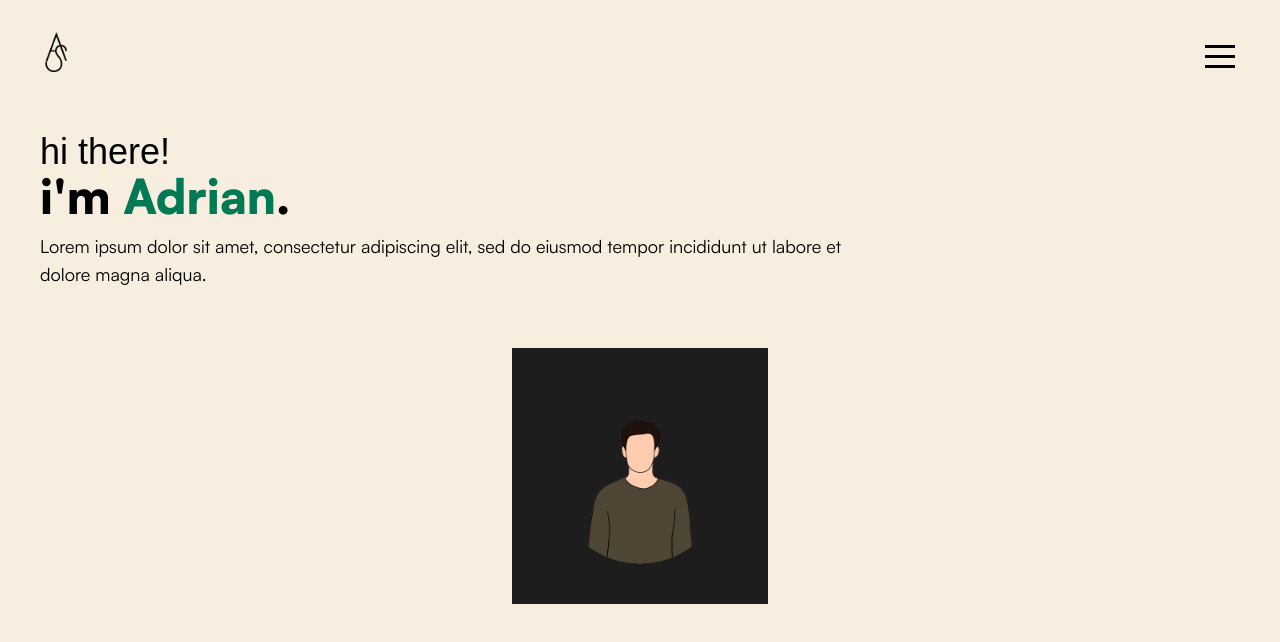
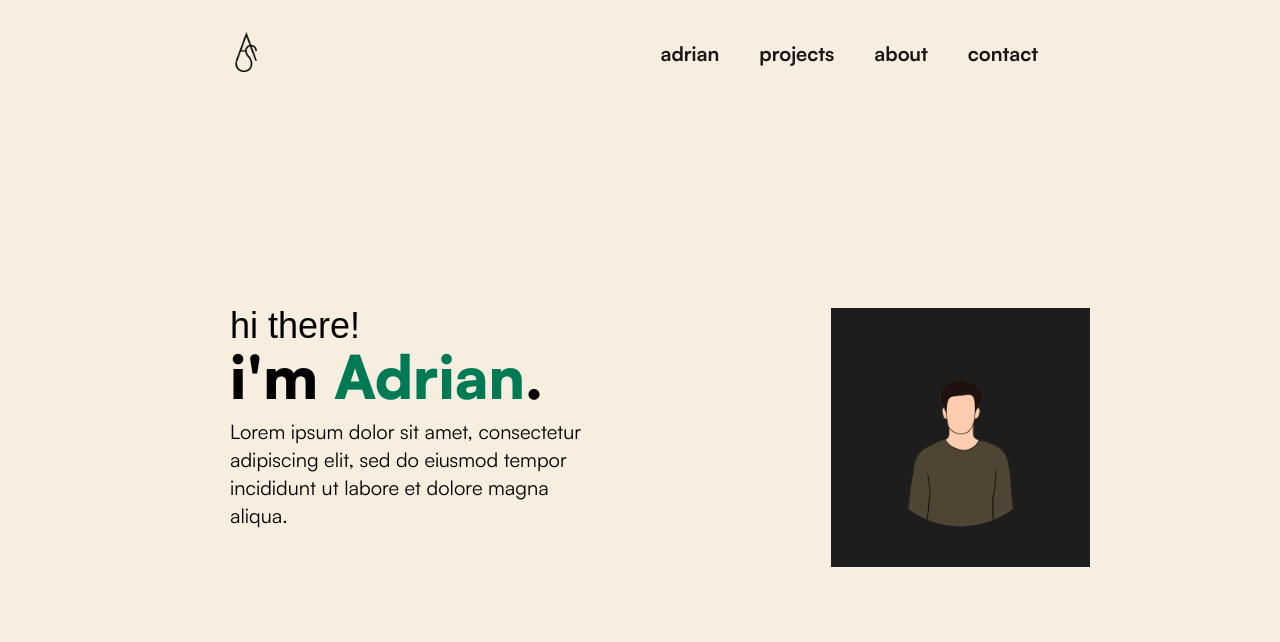
Before and after one commit to asounthala/portfolio, a React (Vite) app: page / in a window 1280 px wide. Shown: the top 642 px of the page. Built offline with nearby package versions, Linux system fonts and the light colour scheme; a web font is replaced by a local one.

Commit message:
Implemeted layout for desktop view

```diff
--- a/src/components/pages/Home.jsx
+++ b/src/components/pages/Home.jsx
@@ -3,21 +3,21 @@ import Navbar from '../ui/navbar'
 
 const Home = () => {
   return (
-    <div className='font-satoshi'>
+    <div className='font-satoshi md:max-w-[900px] mx-auto'>
       <Navbar />
-
-      <div className='flex flex-col justify-center pt-5 pl-10'>
-        <h2 className='text-4xl font-playwrite'> hi there!</h2>
-        <h1 className='text-5xl font-satoshi-black'>i'm <span className='text-emerald-700' >Adrian</span>.</h1>
-        <p className='text-lg pt-3 w-2/3'>
-        Lorem ipsum dolor sit amet, consectetur adipiscing elit,
-        sed do eiusmod tempor incididunt ut labore et dolore magna aliqua.
-        </p>
+      <div className='flex flex-col md:flex-row md:justify-between md:mt-35'>
+        <div className='flex flex-col justify-center pt-5 px-10'>
+          <h2 className='text-3xl md:text-4xl font-playwrite'> hi there!</h2>
+          <h1 className='text-5xl md:text-6xl font-satoshi-black'>i'm <span className='text-emerald-700' >Adrian</span>.</h1>
+          <p className='text-lg md:text-xl pt-3 w-2/3'>
+          Lorem ipsum dolor sit amet, consectetur adipiscing elit,
+          sed do eiusmod tempor incididunt ut labore et dolore magna aliqua.
+          </p>
+        </div>
+        <div className='flex justify-center pt-15'>
+            <img src="src/assets/images/portrait.png" alt="arrow" className='w-64 md:w-[500px]'/>
+        </div>
       </div>
-      <div className='flex justify-center pt-15'>
-          <img src="src/assets/images/portrait.png" alt="arrow" className='w-64'/>
-      </div>
-
     </div>
   )
 }
--- a/src/components/ui/Navbar.jsx
+++ b/src/components/ui/Navbar.jsx
@@ -1,17 +1,46 @@
-import React from 'react'
+import React, { useState, useEffect } from 'react'
 import HamburgerMenu from './HamburgerMenu'
 
 const Navbar = () => {
+  const [isMobile, setIsMobile] = useState(window.innerWidth <= 750)
+
+  useEffect(() => {
+    const handleResize = () => {
+      setIsMobile(window.innerWidth <= 750)
+    }
+
+    window.addEventListener('resize', handleResize)
+
+    return () => {
+      window.removeEventListener('resize', handleResize)
+    }
+  }, [])
 
   return (
     <nav className='flex justify-between p-8 px-9'>
 
       <a href="/">
-        <img src="src/assets/icons/logo.svg" alt="logo" className='w-10 h-10' />
+        <img src="src/assets/icons/logo.svg" alt="logo" className='w-10 h-10 '/>
       </a>
 
-      <HamburgerMenu />
-
+      {isMobile ? <HamburgerMenu /> :
+        <div className='font-satoshi-bold text-xl text-neutral-900 '>
+          <ul className='flex space-x-2 '>
+            <li className='inline-block px-4 py-2 hover:underline'>
+              <a href="/">adrian</a>
+            </li>
+            <li className='inline-block px-4 py-2 hover:underline'>
+              <a href="/about">projects</a>
+            </li>
+            <li className='inline-block px-4 py-2 hover:underline'>
+              <a href="/services">about</a>
+            </li>
+            <li className='inline-block px-4 py-2 hover:underline'>
+              <a href="/contact">contact</a>
+            </li>
+          </ul>
+        </div>
+      }
     </nav>
   )
 }
```
